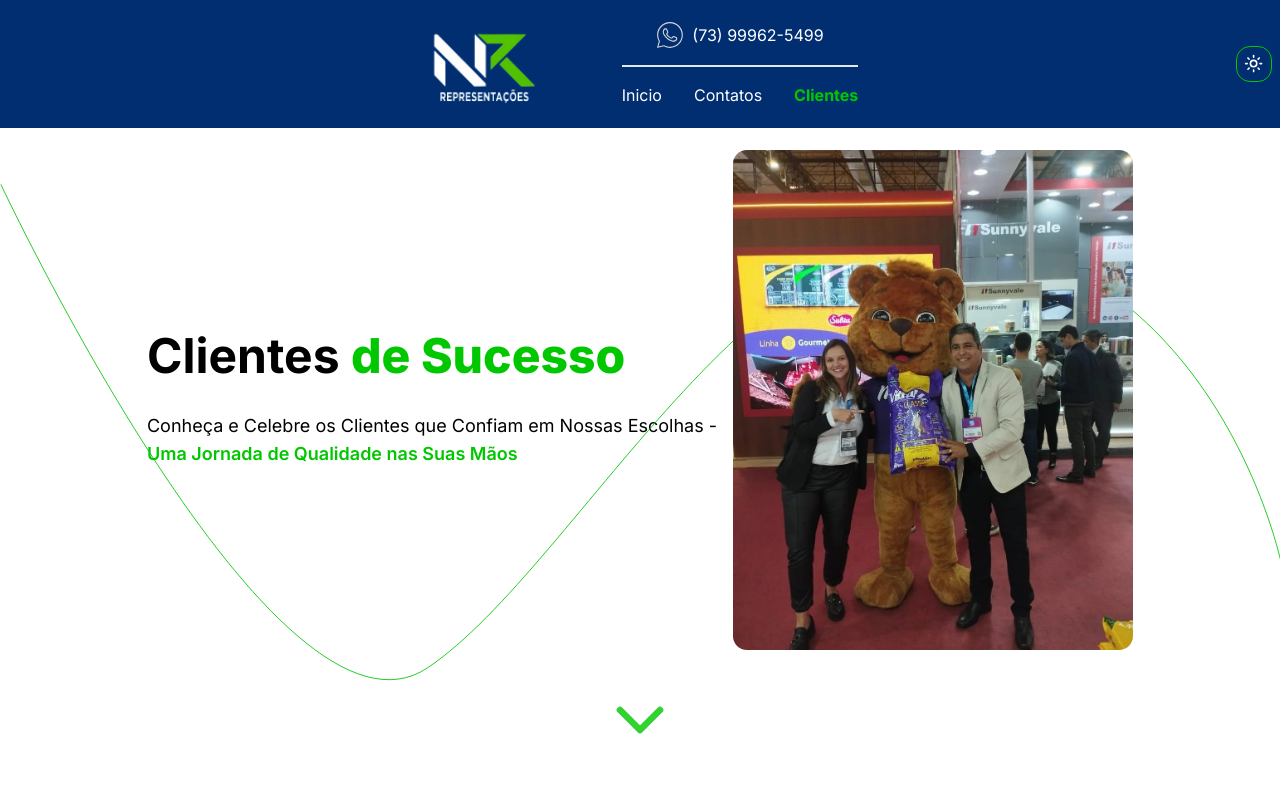
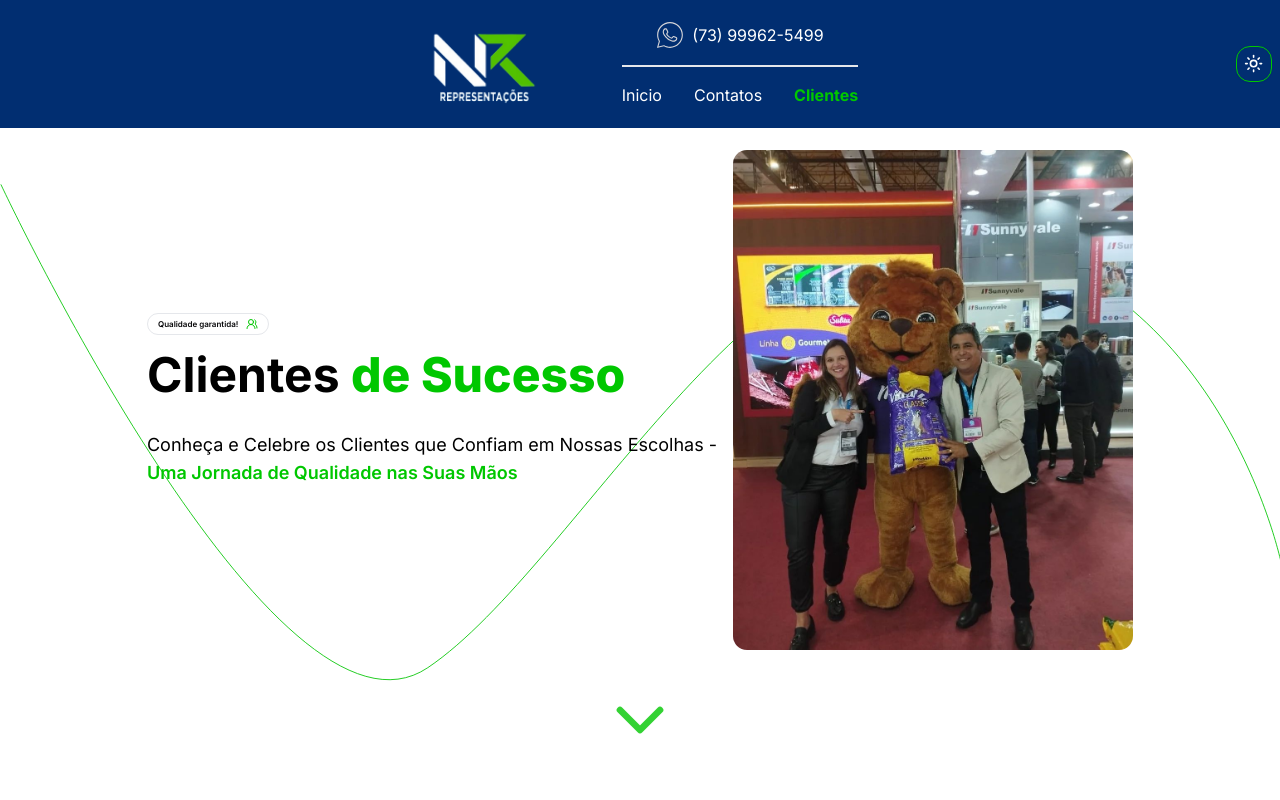
Before and after one commit to Kibryant/project-nr, a Next.js app: page /clientes in a window 1280 px wide. Shown: the top 800 px of the page. Built offline with nearby package versions, Linux system fonts and the light colour scheme.

Commit message:
refactoring header again

```diff
--- a/src/app/clientes/page.tsx
+++ b/src/app/clientes/page.tsx
@@ -2,19 +2,27 @@ import { BrandBubbles } from '@/components/BrandBubbles'
 import { Header } from '@/components/Header'
 import { Section } from '@/components/Section'
 import { Title } from '@/components/Title'
+import { Badge } from '@/components/ui/badge'
+import { Users2Icon } from 'lucide-react'
 
 const Page = () => {
   return (
     <>
       <Header.Root showChevronDown hrefToChevronDown="nossos-clientes">
         <Header.Content>
-          <Header.Title title="Clientes" titleGreenPart="de Sucesso" />
-          <Header.Subtitle
-            subtitle="Conheça e Celebre os Clientes que Confiam em Nossas Escolhas -"
-            subtitleGreenPart="Uma Jornada de Qualidade nas Suas Mãos"
-          />
+          <Header.Description>
+            <Badge variant="outline">
+              <span className="text-[8px]">Qualidade garantida!</span>
+              <Users2Icon className="ml-2 text-primary" size={12} />
+            </Badge>
+            <Header.Title title="Clientes" titleGreenPart="de Sucesso" />
+            <Header.Subtitle
+              subtitle="Conheça e Celebre os Clientes que Confiam em Nossas Escolhas -"
+              subtitleGreenPart="Uma Jornada de Qualidade nas Suas Mãos"
+            />
+          </Header.Description>
+          <Header.Image eventPicture="event-2.jpg" />
         </Header.Content>
-        <Header.Image eventPicture="event-2.jpg" />
       </Header.Root>
 
       <main>
--- a/src/app/contatos/page.tsx
+++ b/src/app/contatos/page.tsx
@@ -3,8 +3,9 @@ import { MapComponent } from '@/components/Map'
 import { Section } from '@/components/Section'
 import { SocialCard } from '@/components/SocialCard'
 import { Title } from '@/components/Title'
+import { Badge } from '@/components/ui/badge'
 import { InstagramLogoIcon } from '@radix-ui/react-icons'
-import { LinkedinIcon, Facebook } from 'lucide-react'
+import { LinkedinIcon, Facebook, PhoneCallIcon } from 'lucide-react'
 import Image from 'next/image'
 
 const Page = () => {
@@ -12,13 +13,19 @@ const Page = () => {
     <>
       <Header.Root showChevronDown hrefToChevronDown="encontre-nos-aqui">
         <Header.Content>
-          <Header.Title title="Entre em contato com a" titleGreenPart="NR Representações" />
-          <Header.Subtitle
-            subtitle="Conecte-se para Parcerias de Sucesso:"
-            subtitleGreenPart="Entre em Contato com a NR Representações"
-          />
+          <Header.Description>
+            <Badge variant="outline">
+              <span className="text-[8px]">Entre em contato com a NR Representações</span>
+              <PhoneCallIcon className="ml-2 text-primary" size={12} />
+            </Badge>
+            <Header.Title title="Entre em contato com a" titleGreenPart="NR Representações" />
+            <Header.Subtitle
+              subtitle="Conecte-se para Parcerias de Sucesso:"
+              subtitleGreenPart="Entre em Contato com a NR Representações"
+            />
+          </Header.Description>
+          <Header.Image eventPicture="event-3.jpg" />
         </Header.Content>
-        <Header.Image eventPicture="event-3.jpg" />
       </Header.Root>
 
       <main>
--- a/src/app/page.tsx
+++ b/src/app/page.tsx
@@ -13,17 +13,19 @@ const Page = () => {
     <>
       <Header.Root showSwiper showChevronDown hrefToChevronDown="quem-somos-nos">
         <Header.Content>
+          <Header.Description>
             <Badge variant="outline">
-            <span>Paixão e Qualidade que Combinam.</span>
-            <Heart className="ml-2 text-primary" size={16} />
+              <span className="text-[8px]">Paixão e Qualidade que Combinam.</span>
+              <Heart className="ml-2 text-primary" size={12} />
             </Badge>
             <Header.Title title="" titleGreenPart="NR Representações" />
             <Header.Subtitle
               subtitle="Nossa história é de paixão por qualidade e dedicação ao cliente."
               subtitleGreenPart="Desde de 2018, fornecemos os melhores produtos para todo o Nordeste!"
             />
+          </Header.Description>
+          <Header.Image eventPicture="event-5.png" />
         </Header.Content>
-        <Header.Image eventPicture="event-5.png" />
       </Header.Root>
 
       <main className="space-y-14 sm:space-y-80 sm:mt-16">
--- a/src/components/Header/content.tsx
+++ b/src/components/Header/content.tsx
@@ -3,11 +3,7 @@ interface ContentProps {
 }
 
 const Content: React.FC<ContentProps> = ({ children }) => {
-  return (
-    <div className="flex flex-col justify-center items-center sm:justify-start sm:items-start sm:gap-y-4 gap-y-6">
-      {children}
-    </div>
-  )
+  return <div className="flex flex-col justify-center items-center gap-y-6 sm:flex-row sm:gap-x-4">{children}</div>
 }
 
 export { Content }
--- /dev/null
+++ b/src/components/Header/description.tsx
@@ -0,0 +1,13 @@
+interface DescriptionProps {
+  children: React.ReactNode
+}
+
+const Description: React.FC<DescriptionProps> = ({ children }) => {
+  return (
+    <div className="flex flex-col justify-center items-center gap-y-6 sm:justify-start sm:items-start sm:gap-y-4">
+      {children}
+    </div>
+  )
+}
+
+export { Description }
--- a/src/components/Header/index.tsx
+++ b/src/components/Header/index.tsx
@@ -2,7 +2,8 @@ import { Content } from './content'
 import { Root } from './root'
 import { Title } from './title'
 import { Subtitle } from './subtitle'
-import { ImageHeader as Image } from './Image'
+import { ImageHeader as Image } from './image'
+import { Description } from './description'
 
 export const Header = {
   Content,
@@ -10,4 +11,5 @@ export const Header = {
   Title,
   Subtitle,
   Image,
+  Description,
 }
--- a/src/components/Header/root.tsx
+++ b/src/components/Header/root.tsx
@@ -3,7 +3,7 @@ import { HeaderSwiper } from '../HeaderSwiper'
 import { ChevronDown } from 'lucide-react'
 
 interface RootProps {
-  children?: React.ReactNode
+  children?: React.ReactElement
   showSwiper?: boolean
   showChevronDown?: boolean
   hrefToChevronDown?: string
@@ -16,7 +16,7 @@ const Root = ({ children, showChevronDown, showSwiper, hrefToChevronDown }: Root
       id="inicio"
     >
       <div className="max-w-6xl px-2 flex justify-between items-center sm:gap-x-4">{children}</div>
-      <Image src="/svgs/line.svg" alt="NR Representações" fill className="hidden sm:block" />
+      <Image src="/svgs/line.svg" alt="NR Representações" fill className="-z-50 hidden sm:block" />
       {showSwiper && <HeaderSwiper />}
       {showChevronDown && (
         <a href={`#${hrefToChevronDown}`} className="hidden sm:block sm:absolute sm:bottom-10">
--- a/src/components/MyDialog/index.tsx
+++ b/src/components/MyDialog/index.tsx
@@ -26,7 +26,7 @@ const MyDialog = () => {
               href="https://wa.me/5573999625449"
               className="dark:text-zinc-300 text-black underline flex gap-x-1 items-center group-hover:text-primary"
             >
-              <PhoneIcon className="text-black w-4 h-4 group-hover:text-primary" />
+              <PhoneIcon className="text-black w-4 h-4 group-hover:text-primary dark:text-zinc-300" />
               (73) 99962-5449
             </a>
           </DialogDescription>
```
Also changed, not shown: src/components/Header/image.tsx (renamed from src/components/Header/Image.tsx). Lines whose indentation alone changed are shown as unchanged.
